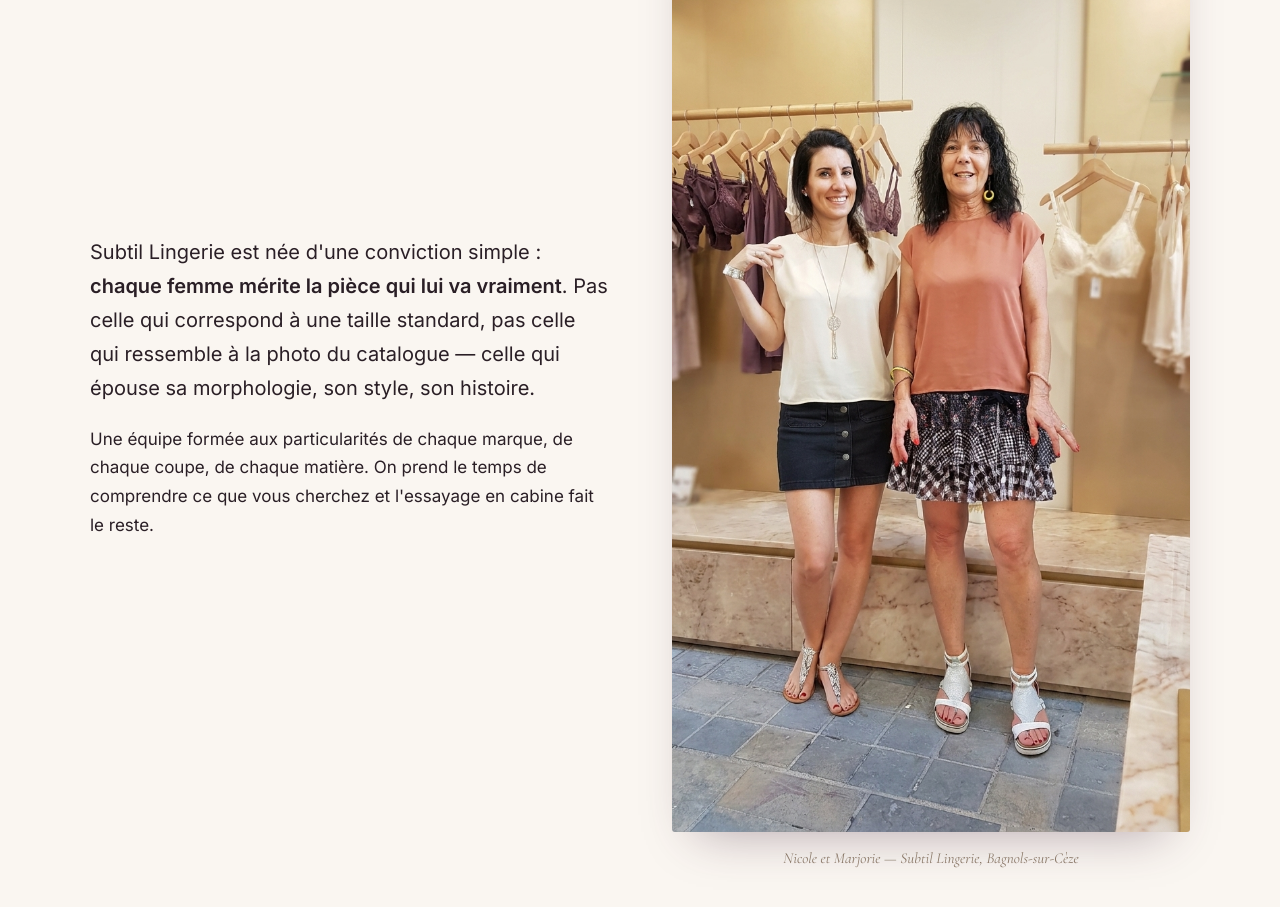
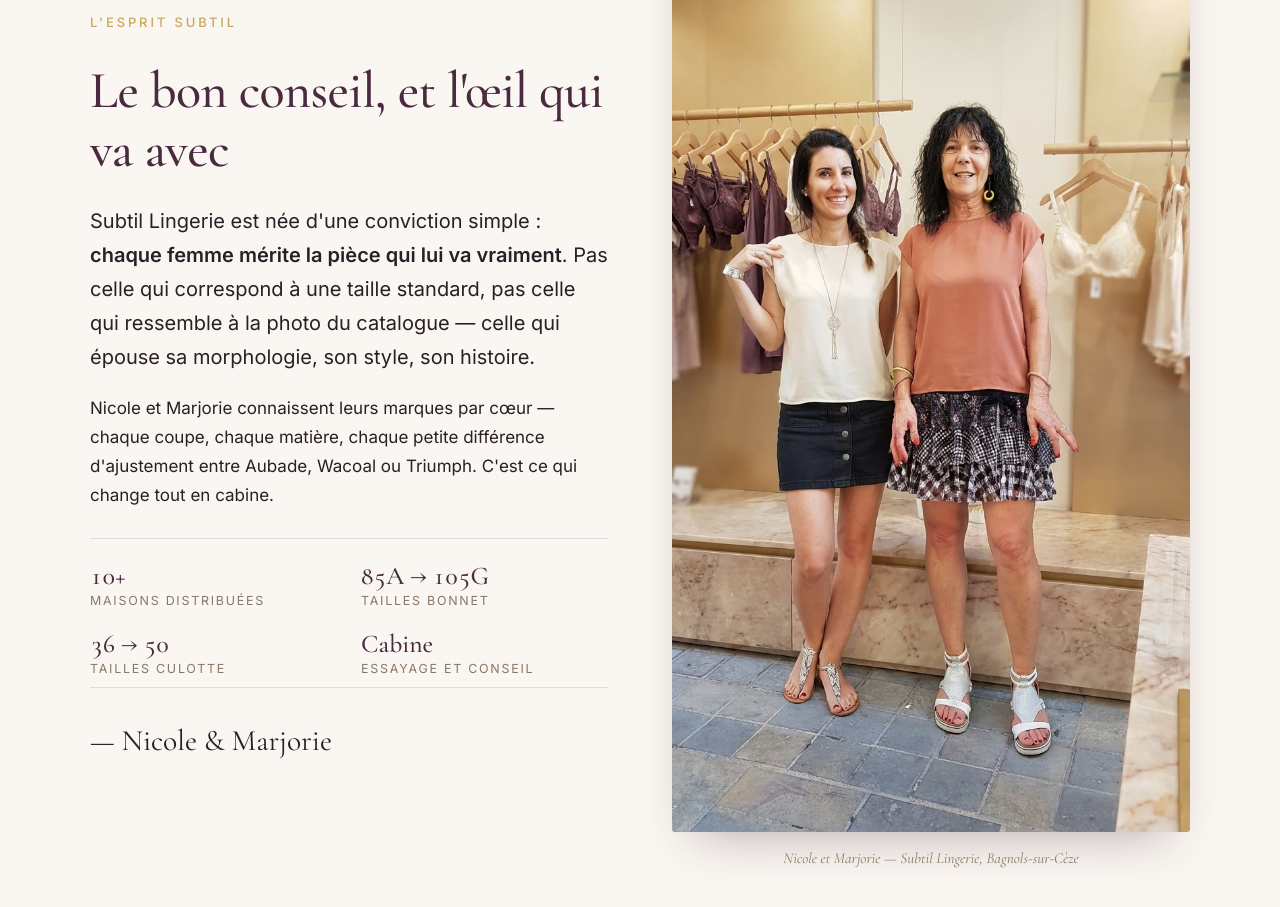
Before and after one commit to freezouille-coder/subtil-lingerie, an Astro site: page /boutique in a window 1280 px wide. Shown: the part 753-1660 px from the top of the page. Built offline with nearby package versions, Linux system fonts and the light colour scheme; Astro itself is replaced by a stand-in of ours; a web font is replaced by a local one.

Commit message:
Boutique intro: enrich left column with h2 + key facts + signature
User feedback: left column was too sparse next to portrait photo.

- Eyebrow: L esprit Subtil
- H2: Le bon conseil, et l oeil qui va avec
- Lead paragraph (kept)
- Body paragraph (rewritten to mention Nicole et Marjorie by name)
- 4 key facts (10+ maisons, 85A-105G, 36-50, Cabine) with grid layout
- Signature: Nicole et Marjorie in Italianno gold script

Co-Authored-By: Claude Opus 4.7 (1M context) <noreply@anthropic.com>

```diff
--- a/src/pages/boutique.astro
+++ b/src/pages/boutique.astro
@@ -21,6 +21,8 @@ import { boutique } from '../data/boutique';
     <div class="container">
       <div class="boutique-intro-grid">
         <div class="boutique-intro-text">
+          <span class="eyebrow">L'esprit Subtil</span>
+          <h2>Le bon conseil, et l'œil qui va avec</h2>
           <p class="lead">
             Subtil Lingerie est née d'une conviction simple :
             <strong>chaque femme mérite la pièce qui lui va vraiment</strong>.
@@ -28,13 +30,22 @@ import { boutique } from '../data/boutique';
             du catalogue — celle qui épouse sa morphologie, son style, son histoire.
           </p>
           <p>
-            Une équipe formée aux particularités de chaque marque, de chaque coupe, de chaque
-            matière. On prend le temps de comprendre ce que vous cherchez et l'essayage en cabine
-            fait le reste.
+            Nicole et Marjorie connaissent leurs marques par cœur — chaque coupe, chaque matière,
+            chaque petite différence d'ajustement entre Aubade, Wacoal ou Triumph. C'est ce qui
+            change tout en cabine.
           </p>
+
+          <ul class="key-facts">
+            <li><strong>10+</strong><span>maisons distribuées</span></li>
+            <li><strong>85A → 105G</strong><span>tailles bonnet</span></li>
+            <li><strong>36 → 50</strong><span>tailles culotte</span></li>
+            <li><strong>Cabine</strong><span>essayage et conseil</span></li>
+          </ul>
+
+          <p class="signature">— Nicole &amp; Marjorie</p>
         </div>
         <figure class="boutique-figure">
-          <img src="/images/equipe-elegante.jpg" alt="L'équipe de Subtil Lingerie en boutique" loading="lazy" />
+          <img src="/images/equipe-elegante.jpg" alt="Nicole et Marjorie dans la boutique Subtil Lingerie" loading="lazy" />
           <figcaption>Nicole et Marjorie — Subtil Lingerie, Bagnols-sur-Cèze</figcaption>
         </figure>
       </div>
@@ -116,8 +127,42 @@ import { boutique } from '../data/boutique';
     max-width: 1100px;
     margin-inline: auto;
   }
+  .boutique-intro-text h2 { margin: 0.75rem 0 1.5rem; }
   .boutique-intro-text .lead { margin-bottom: 1.25rem; }
   .boutique-intro-text p { color: var(--c-ink); line-height: 1.7; }
+
+  .key-facts {
+    list-style: none;
+    padding: 1.5rem 0 0.5rem;
+    margin: 1.75rem 0;
+    border-top: 1px solid var(--c-line);
+    border-bottom: 1px solid var(--c-line);
+    display: grid;
+    grid-template-columns: repeat(2, 1fr);
+    gap: 1.25rem 1.5rem;
+  }
+  .key-facts li { display: flex; flex-direction: column; gap: 0.15rem; }
+  .key-facts strong {
+    font-family: var(--font-display);
+    font-size: 1.6rem;
+    font-weight: 500;
+    color: var(--c-aubergine-dark);
+    line-height: 1;
+    font-variant-numeric: tabular-nums;
+  }
+  .key-facts span {
+    font-size: 0.78rem;
+    text-transform: uppercase;
+    letter-spacing: 0.14em;
+    color: var(--c-muted);
+  }
+  .signature {
+    margin-top: 1.25rem;
+    font-family: var(--font-script);
+    font-size: 1.85rem;
+    color: var(--c-gold);
+    line-height: 1;
+  }
   .boutique-figure { margin: 0; }
   .boutique-figure img {
     width: 100%;
```
